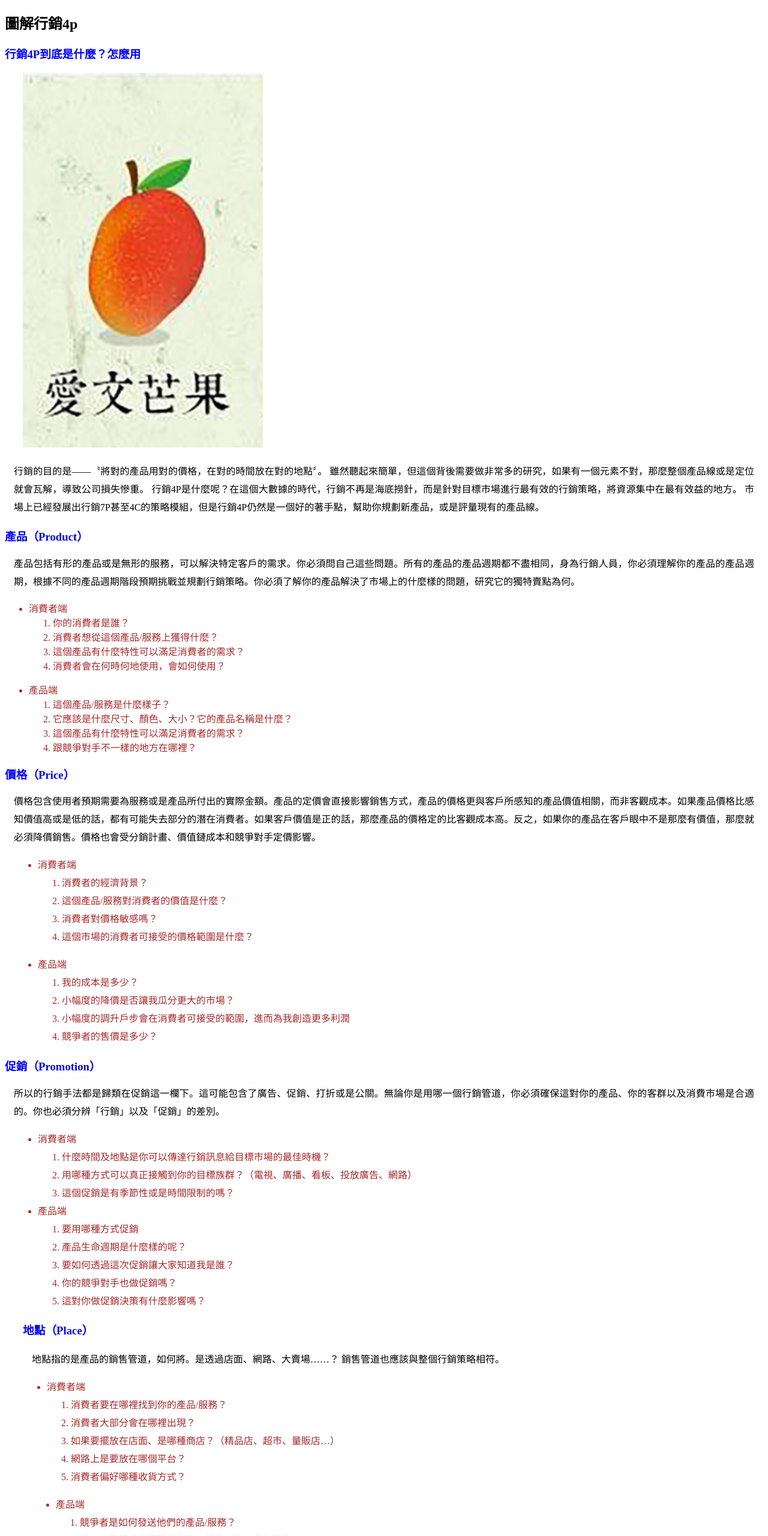
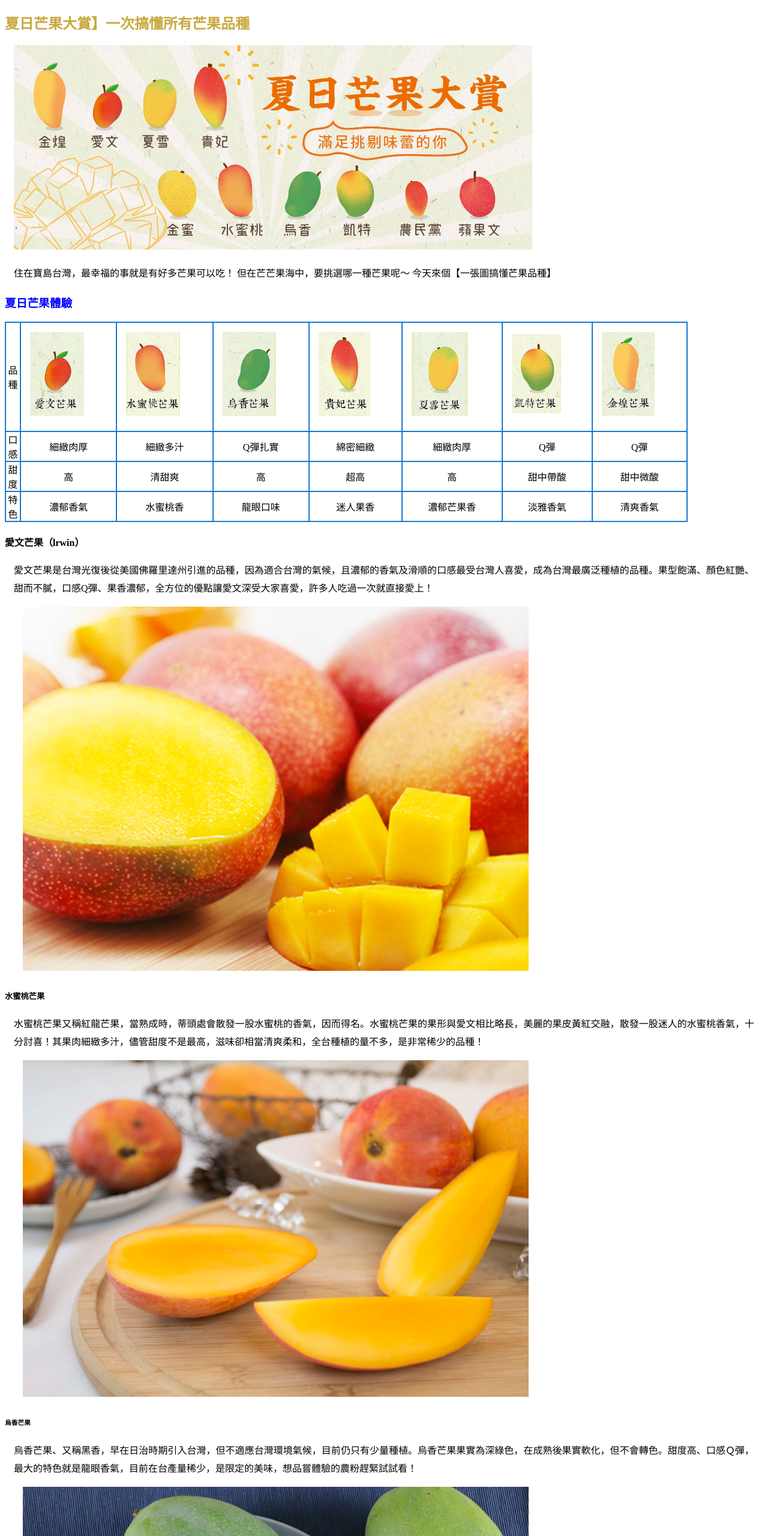
Before and after one commit to david890214/david890214.github.io, a plain HTML site: page B3A21/課堂作業03/index.htm in a window 1280 px wide. Shown: the top 2560 px of the page at 60% size. Drawn offline with Linux system fonts and the light colour scheme.

Commit message:
課堂作業03(1

```diff
--- a/B3A21/課堂作業03/index.htm
+++ b/B3A21/課堂作業03/index.htm
@@ -2,15 +2,21 @@
 <html>
 <head>
 	<meta charset="UTF-8">
-		<title>課堂作業02</title>
+		<title>課堂作業03</title>
 	<style>
 		div {
 			margin: 15px;
 			text-align: justify;
 			line-height: 30px;
 		}
+        h2{
+            color: #caa940;
+        }
 		h3 {
 			color: blue;
+		}
+        img{
+            width:70%;
         }
 		span {
 			color: red;
@@ -23,109 +29,145 @@
         ul>ol>li {
             list-style-type: decimal;
         }
+        table {
+            border-color: dodgerblue;
+        }
+
+        th {
+            text-align: center;
+            color: borwn;
+        }
+
+        tr{
+            text-align:  center;
+        }
+
+        td{
+            vertical-align: : middle
+        }
+
 	</style>
 </head>
 	<body>
-        <h2>圖解行銷4p</h2>
-		<h3>行銷4P到底是什麼？怎麼用</h3>
+        <h2>夏日芒果大賞】一次搞懂所有芒果品種</h2>
+        <div ><img src="pic08.jpg" width="400"></div>
         <div>
-        <div ><img src="pic01.jpg" width="400"></div>
-			行銷的目的是——〝將對的產品用對的價格，在對的時間放在對的地點〞。
-雖然聽起來簡單，但這個背後需要做非常多的研究，如果有一個元素不對，那麼整個產品線或是定位就會瓦解，導致公司損失慘重。
 
-行銷4P是什麼呢？在這個大數據的時代，行銷不再是海底撈針，而是針對目標市場進行最有效的行銷策略，將資源集中在最有效益的地方。
-            市場上已經發展出行銷7P甚至4C的策略模組，但是行銷4P仍然是一個好的著手點，幫助你規劃新產品，或是評量現有的產品線。</div>
+			住在寶島台灣，最幸福的事就是有好多芒果可以吃！ 但在芒芒果海中，要挑選哪一種芒果呢～ 今天來個【一張圖搞懂芒果品種】</div>
+
+        <h3>夏日芒果體驗</h3>
+        <table border="1" width="90%" cellspacing="0" cellpadding="0">
+           <tr>
+                <td>品種</td>
+
+                <th>
                   <div>
+                      <img src="pic01.jpg" >
                   </div>
-        <h3>產品（Product）</h3>
+                </th>
+                <th>
                   <div>
-                產品包括有形的產品或是無形的服務，可以解決特定客戶的需求。你必須問自己這些問題。所有的產品的產品週期都不盡相同，身為行銷人員，你必須理解你的產品的產品週期，根據不同的產品週期階段預期挑戰並規劃行銷策略。你必須了解你的產品解決了市場上的什麼樣的問題，研究它的獨特賣點為何。</div>
-        <ul>
-                <li>消費者端</li>
-            <ol>
-                <li>你的消費者是誰？</li>
-                <li>消費者想從這個產品/服務上獲得什麼？</li>
-                <li>這個產品有什麼特性可以滿足消費者的需求？</li>
-                <li>消費者會在何時何地使用，會如何使用？</li>
-            </ol>
-        </ul>
-        <ul>
-                <li>產品端</li>
-            <ol>
-                <li>這個產品/服務是什麼樣子？</li>
-                <li>它應該是什麼尺寸、顏色、大小？它的產品名稱是什麼？</li>
-                <li>這個產品有什麼特性可以滿足消費者的需求？</li>
-                <li>跟競爭對手不一樣的地方在哪裡？</li>
-            </ol>
-        </ul>
-        <h3>價格（Price）</h3>
+                      <img src="pic02.jpg" >
+                  </div>
+                </th>
+                <th>
                   <div>
-                價格包含使用者預期需要為服務或是產品所付出的實際金額。產品的定價會直接影響銷售方式，產品的價格更與客戶所感知的產品價值相關，而非客觀成本。如果產品價格比感知價值高或是低的話，都有可能失去部分的潛在消費者。如果客戶價值是正的話，那麼產品的價格定的比客觀成本高。反之，如果你的產品在客戶眼中不是那麼有價值，那麼就必須降價銷售。價格也會受分銷計畫、價值鏈成本和競爭對手定價影響。</div>
+                      <img src="pic03.jpg" >
+                  </div>
+                </th>
+                <th>
                           <div>
-        <ul>
-                <li>消費者端</li>
-            <ol>
-                <li>消費者的經濟背景？</li>
-                <li>這個產品/服務對消費者的價值是什麼？</li>
-                <li>消費者對價格敏感嗎？</li>
-                <li>這個市場的消費者可接受的價格範圍是什麼？</li>
-            </ol>
-        </ul>
-              <ul>
-                <li>產品端</li>
-            <ol>
-                <li>我的成本是多少？</li>
-                <li>小幅度的降價是否讓我瓜分更大的市場？</li>
-                <li>小幅度的調升戶步會在消費者可接受的範圍，進而為我創造更多利潤</li>
-                <li>競爭者的售價是多少？</li>
-            </ol>
-        </ul>
+                              <img src="pic04.jpg" >
                           </div>
-        <h3>促銷（Promotion）</h3>
+                </th>
+                <th>
                           <div>
-            所以的行銷手法都是歸類在促銷這一欄下。這可能包含了廣告、促銷、打折或是公關。無論你是用哪一個行銷管道，你必須確保這對你的產品、你的客群以及消費市場是合適的。你也必須分辨「行銷」以及「促銷」的差別。</div>
+                              <img src="pic05.jpg" >
+                          </div>
+                </th>
+                <th>
                           <div>
-        <ul>
-                <li>消費者端</li>
-            <ol>
-                <li>什麼時間及地點是你可以傳達行銷訊息給目標市場的最佳時機？</li>
-                <li>用哪種方式可以真正接觸到你的目標族群？（電視、廣播、看板、投放廣告、網路）</li>
-                <li>這個促銷是有季節性或是時間限制的嗎？</li>
-            </ol>
+                              <img src="pic06.jpg" >
+                          </div>
+                </th>
+                <th>
+                          <div>
+                              <img src="pic07.jpg" >
+                          </div>
+                </th>
+            </tr>
+    <tr>
+        <td>口感</td>
+        <td>細緻肉厚</td>
+        <td>細緻多汁</td>
+        <td>Q彈扎實</td>
+        <td>綿密細緻</td>
+        <td>細緻肉厚</td>
+        <td>Q彈</td>
+        <td>Q彈</td>
+    </tr>
+    <tr>
+        <td>甜度</td>
+        <td>高</td>
+        <td>清甜爽</td>
+        <td>高</td>
+        <td>超高</td>
+        <td>高</td>
+        <td>甜中帶酸</td>
+        <td>甜中微酸</td>
+    </tr>
+     <tr>
+         <td>特色</td>
+        <td>濃郁香氣</td>
+        <td>水蜜桃香</td>
+        <td>龍眼口味</td>
+        <td>迷人果香</td>
+        <td>濃郁芒果香</td>
+        <td>淡雅香氣</td>
+        <td>清爽香氣</td>
+    </tr>
+</table>
 
-                <li>產品端</li>
-            <ol>
-                <li>要用哪種方式促銷</li>
-                <li>產品生命週期是什麼樣的呢？</li>
-                <li>要如何透過這次促銷讓大家知道我是誰？</li>
-                <li>你的競爭對手也做促銷嗎？</li>
-                <li>這對你做促銷決策有什麼影響嗎？</li>
-            </ol>
-        </ul>
+        <h4>愛文芒果（lrwin）</h4>
             <div>
-        <h3>地點（Place）</h3>
+                愛文芒果是台灣光復後從美國佛羅里達州引進的品種，因為適合台灣的氣候，且濃郁的香氣及滑順的口感最受台灣人喜愛，成為台灣最廣泛種植的品種。果型飽滿、顏色紅艷、甜而不膩，口感Q彈、果香濃郁，全方位的優點讓愛文深受大家喜愛，許多人吃過一次就直接愛上！
+                <div ><img src="pic09.png" width="400"></div>
+</div>
+        <h5>水蜜桃芒果</h5>
         <div>
-                地點指的是產品的銷售管道，如何將。是透過店面、網路、大賣場……？ 銷售管道也應該與整個行銷策略相符。</div>
-        <ul>
-                <li>消費者端</li>
-            <ol>
-                <li>消費者要在哪裡找到你的產品/服務？</li>
-                <li>消費者大部分會在哪裡出現？</li>
-                <li>如果要擺放在店面、是哪種商店？（精品店、超市、量販店…）</li>
-                <li>網路上是要放在哪個平台？</li>
-                <li>消費者偏好哪種收貨方式？</li>
-            </ol>
-        </ul>
+                水蜜桃芒果又稱紅龍芒果，當熟成時，蒂頭處會散發一股水蜜桃的香氣，因而得名。水蜜桃芒果的果形與愛文相比略長，美麗的果皮黃紅交融，散發一股迷人的水蜜桃香氣，十分討喜！其果肉細緻多汁，儘管甜度不是最高，滋味卻相當清爽柔和，全台種植的量不多，是非常稀少的品種！
+                <div ><img src="pic10.jpg" width="400"></div>
+</div>
+        <h6>烏香芒果</h6>
         <div>
-        <ul>
-                <li>產品端</li>
-            <ol>
-                <li>競爭者是如何發送他們的產品/服務？</li>
-                <li>我可以從競爭者的模式中學到什麼？它跟我有什麼不同？</li>
-                <li>我要選什麼運送管道才能讓消費者最容易成功收到？</li>
-            </ol>
-        </ul>
+                烏香芒果、又稱黑香，早在日治時期引入台灣，但不適應台灣環境氣候，目前仍只有少量種植。烏香芒果果實為深綠色，在成熟後果實軟化，但不會轉色。甜度高、口感Ｑ彈，最大的特色就是龍眼香氣，目前在台產量稀少，是限定的美味，想品嘗體驗的農粉趕緊試試看！
+                <div ><img src="pic11.jpg" width="400"></div>
 </div>
+        <h7>貴妃芒果</h7>
+        <div>
+                貴妃芒果又名紅金龍，是由台南南化果樹產銷班黃班長改良的新品種芒果，甜度最高可達20度，且果實重量可達到一公斤，細緻綿密的口感與特有的清香是貴妃芒果最大的特色。果粒大、果核小，果肉紮實細密，口感香甜多汁，連紅綠相間的果皮也別具特色，聲名遠播到日本，許多日本人遠道而來就是為了親自品嘗貴妃芒果的美味，但我們在台灣就能享受到，誠心推薦給愛吃甜的農粉們。
+
+                <div ><img src="pic12.jpg" width="400"></div>
+</div>
+        <h8>夏雪芒果</h8>
+        <div>
+                高雄農改場在1986年，培育出「高雄3號 夏雪芒果」，集各家芒果的優點於一身，以土芒果為母本，果型中等，散發土芒果香氣，同時又有金煌芒果甜度與愛文口感，被世人譽為「芒果界的LV」！
+
+                <div ><img src="pic13.png" width="400"></div>
+</div>
+        <h9>凱特芒果 (Keitt)</h9>
+        <div>
+                同樣是在台灣光復後從美國佛羅里達州引進的品種凱特，屬於晚熟的品種，產期可延至晚秋農曆九月，又稱九月檨，果實大而圓，果肉橙黃、肉質較扎實，甜中帶酸，喜歡酸甜滋味的朋友們就選凱特吧！
+
+                <div ><img src="pic14.png" width="400"></div>
+</div>
+        <h10>金煌芒果</h10>
+        <div>
+                1966年時，台灣的農民黃金煌先生花了八年時間，以凱特為父本、印度的懷特為母本雜交，選育出的芒果品種「金煌芒果」，有著凱特的碩大體型，以及懷特的細緻口感，且抗病性高，連總統蔣經國吃完後都讚不絕口，且金黃色的果皮煞是好看，果型碩大如木瓜，果肉不只細緻、纖維稀少，特別的口感也非常不錯。
+                <div ><img src="pic15.jpg" width="400"></div>
+            <div>下次選芒果時不會再霧煞煞了吧！！</div>
+</div>
+
 		<h3>資料來源:</h3>
 		<ul>
 			<li><a href="https://www.marketersgo.com/marketing/202001/mk8inv-行銷4p-圖解行銷4p-行銷4p是什麼/">參考網址</a></li>
```
Also changed, not shown: B3A21/課堂作業03/index 1.htm (deleted, +0 -176 lines), 1 other file. Lines whose indentation alone changed are shown as unchanged.
